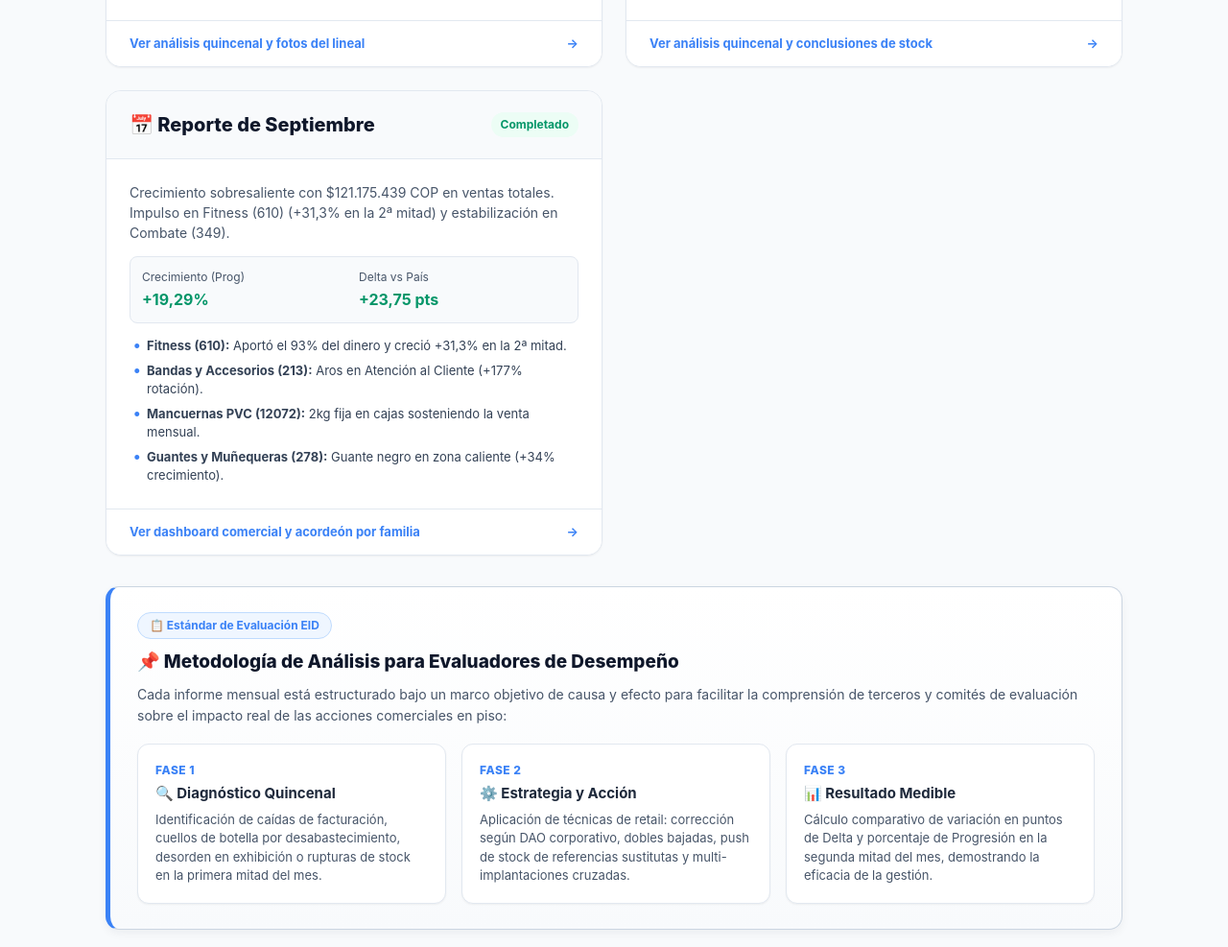
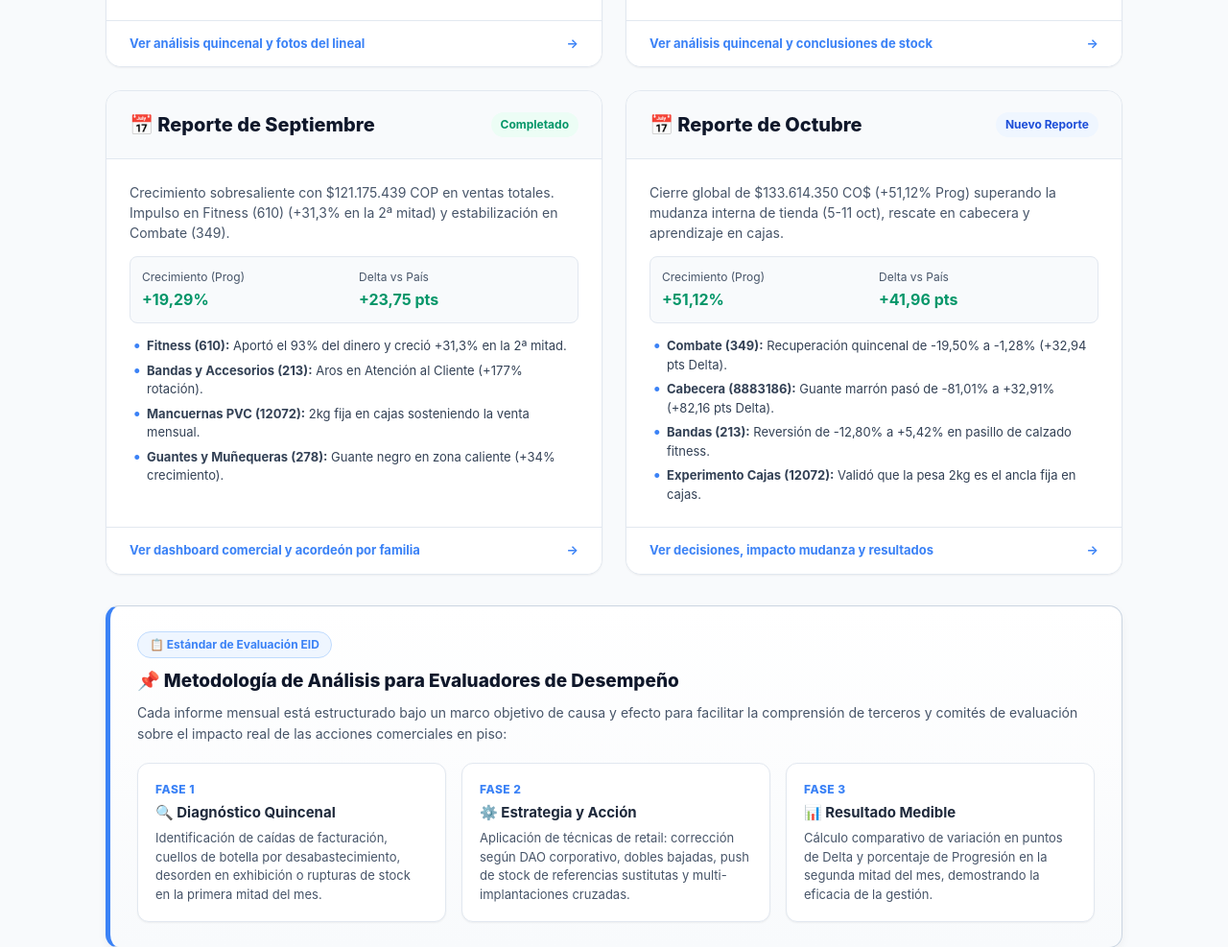
Before and after one commit to adolfomj14/EID-s-Adolfo, a plain HTML site: page index.html in a window 1280 px wide. Shown: the part 790-1777 px from the top of the page at 96% size. Drawn offline with Linux system fonts and the light colour scheme.

Commit message:
Add files via upload

```diff
--- a/index.html
+++ b/index.html
@@ -333,6 +333,7 @@
                 <a href="./Julio/index.html" class="nav-link">📅 Julio</a>
                 <a href="./agosto/index.html" class="nav-link">📅 Agosto</a>
                 <a href="./septiembre/index.html" class="nav-link">📅 Septiembre</a>
+                <a href="./octubre/index.html" class="nav-link">📅 Octubre</a>
             </nav>
         </div>
     </header>
@@ -449,6 +450,39 @@
                 </div>
             </a>
 
+            <!-- Tarjeta de Octubre -->
+            <a href="./octubre/index.html" class="report-card">
+                <div class="card-header-banner">
+                    <span class="month-title">📅 Reporte de Octubre</span>
+                    <span class="status-badge" style="background: #eff6ff; color: #1d4ed8; border-color: #bfdbfe;">Nuevo Reporte</span>
+                </div>
+                <div class="card-content">
+                    <p class="card-desc">
+                        Cierre global de $133.614.350 CO$ (+51,12% Prog) superando la mudanza interna de tienda (5-11 oct), rescate en cabecera y aprendizaje en cajas.
+                    </p>
+                    <div class="kpi-row">
+                        <div class="kpi-item">
+                            Crecimiento (Prog)
+                            <strong class="tag-pos">+51,12%</strong>
+                        </div>
+                        <div class="kpi-item">
+                            Delta vs País
+                            <strong class="tag-pos">+41,96 pts</strong>
+                        </div>
+                    </div>
+                    <ul class="key-points-list">
+                        <li><strong>Combate (349):</strong> Recuperación quincenal de -19,50% a -1,28% (+32,94 pts Delta).</li>
+                        <li><strong>Cabecera (8883186):</strong> Guante marrón pasó de -81,01% a +32,91% (+82,16 pts Delta).</li>
+                        <li><strong>Bandas (213):</strong> Reversión de -12,80% a +5,42% en pasillo de calzado fitness.</li>
+                        <li><strong>Experimento Cajas (12072):</strong> Validó que la pesa 2kg es el ancla fija en cajas.</li>
+                    </ul>
+                </div>
+                <div class="card-footer">
+                    <span>Ver decisiones, impacto mudanza y resultados</span>
+                    <span>→</span>
+                </div>
+            </a>
+
         </section>
 
         <!-- Metodología y Claridad para Terceros (Resaltada sutilmente) -->
```
